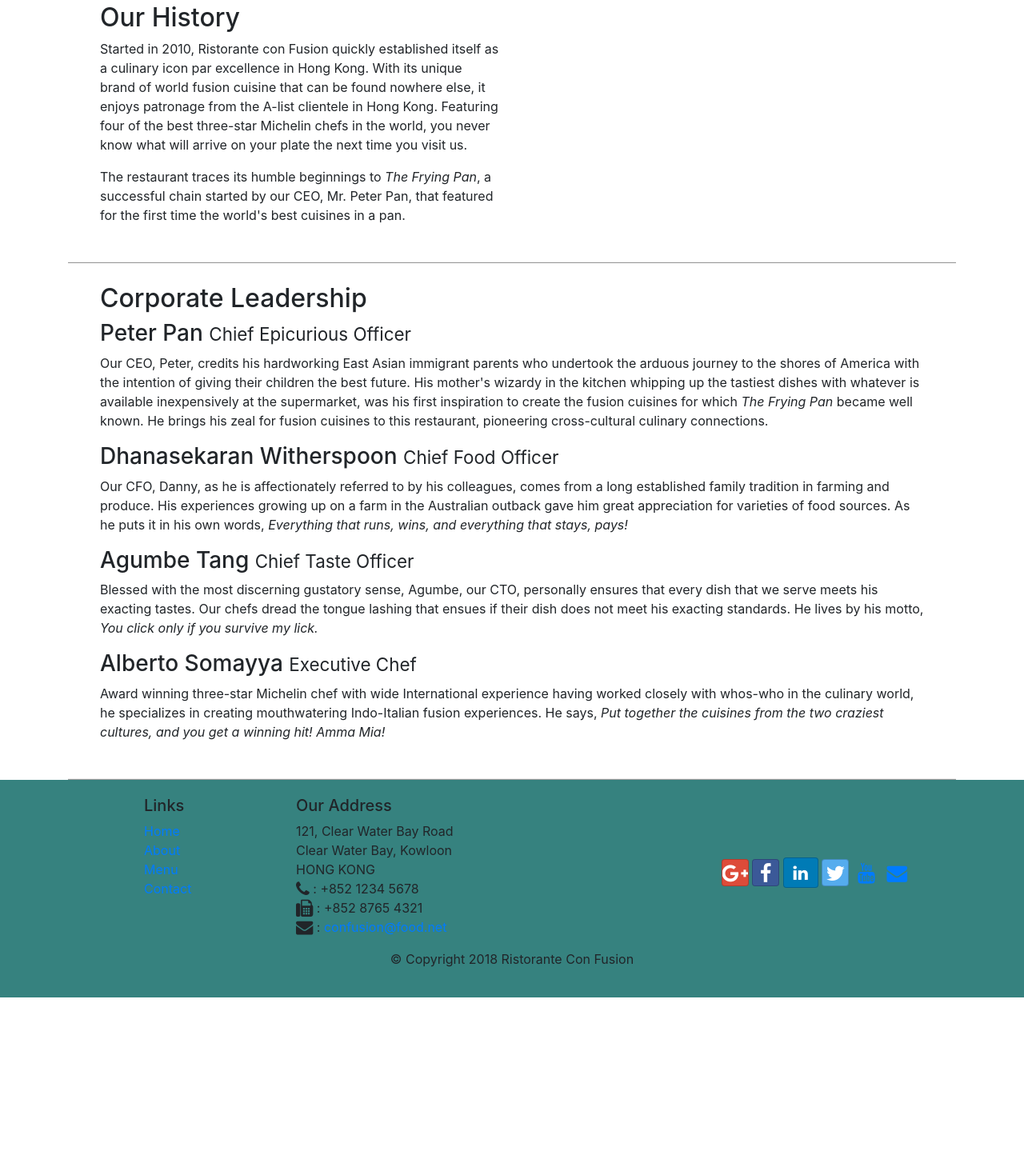
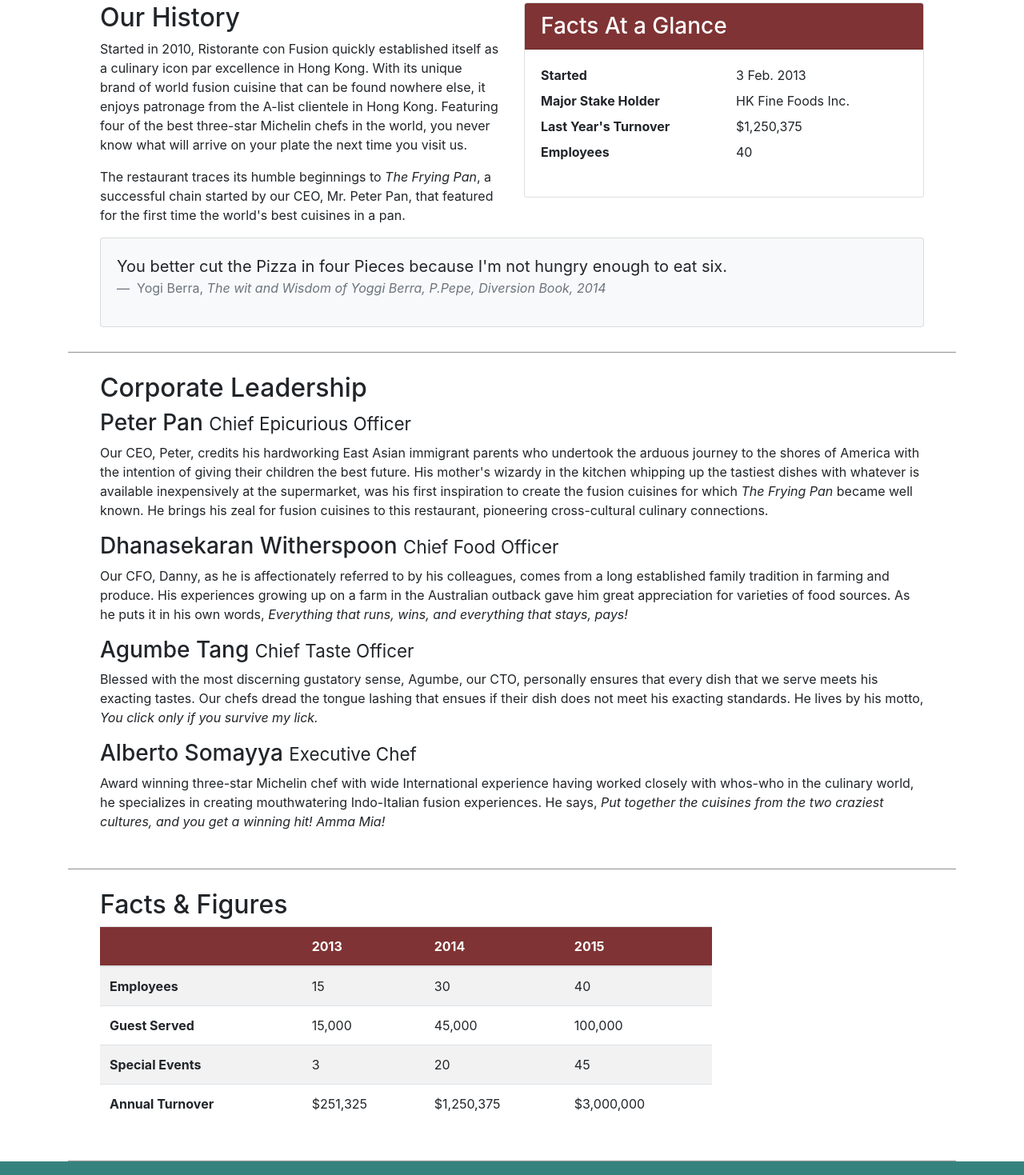
Before and after one commit to zeeshankhalid98/confusion, a website: page aboutus.html in a window 1280 px wide. Shown: the part 487-1956 px from the top of the page at 80% size. Before the commit the page ends 1734 px from the top, so only its background shows below. Drawn offline with nearby package versions, Linux system fonts and the light colour scheme.

Commit message:
Tables and Cards

```diff
--- a/aboutus.html
+++ b/aboutus.html
@@ -68,10 +68,39 @@
                 <p>Started in 2010, Ristorante con Fusion quickly established itself as a culinary icon par excellence in Hong Kong. With its unique brand of world fusion cuisine that can be found nowhere else, it enjoys patronage from the A-list clientele in Hong Kong.  Featuring four of the best three-star Michelin chefs in the world, you never know what will arrive on your plate the next time you visit us.</p>
                 <p>The restaurant traces its humble beginnings to <em>The Frying Pan</em>, a successful chain started by our CEO, Mr. Peter Pan, that featured for the first time the world's best cuisines in a pan.</p>
             </div>
-            <div class="col col-sm">
+
+            <div class="col-sm">
+                <div class="card">
+                    <h3 class="card-header text-white">Facts At a Glance</h3>
+                    <div class="card-body">
+                        <dl class="row">
+                            <dt class="col-6">Started </dt>
+                            <dd class="col-6">3 Feb. 2013</dd>
+                            <dt class="col-6">Major Stake Holder </dt>
+                            <dd class="col-6">HK Fine Foods Inc. </dd>
+                            <dt class="col-6">Last Year's Turnover </dt>
+                            <dd class="col-6">$1,250,375</dd>
+                            <dt class="col-6">Employees </dt>
+                            <dd class="col-6">40</dd>
+                        </dl>
+                    </div>
+                </div>
             </div>
+
+            <div class="col-12">
+                <div class="card card-body bg-light">
+                    <blockquote class="blockquote">
+                        <p class="mb-0">
+                            You better cut the Pizza in four Pieces because I'm not hungry enough to eat six.
+                        </p>
+                        <footer class="blockquote-footer">
+                            Yogi Berra, <cite title="source title">The wit and Wisdom of Yoggi Berra, P.Pepe, Diversion Book, 2014</cite>
+                        </footer>
+                    </blockquote>
+                </div>
+            </div>
+
         </div>
-
 
         <div class="row row-content">
             <div class="col-12 col-sm-12">
@@ -87,6 +116,56 @@
             </div>
        </div>
 
+       <div class="row row-content">
+            <div class="col-12 col-sm-9">
+                <h2>Facts &amp; Figures</h2>
+                <div class="table-responsive">
+                    <table class="table table-striped">
+                        <thead class="thead text-white">
+                            <tr>
+                                <th>&nbsp;</th>
+                                <th>2013</th>
+                                <th>2014</th>
+                                <th>2015</th>
+                            </tr>
+                        </thead>
+
+                        <tbody>
+                            <tr>
+                                <th>Employees</th>
+                                <td>15</td>
+                                <td>30</td>
+                                <td>40</td>
+                            </tr>
+
+                            <tr>
+                                <th>Guest Served</th>
+                                <td>15,000</td>
+                                <td>45,000</td>
+                                <td>100,000</td>
+                            </tr>
+
+                            <tr>
+                                <th>Special Events</th>
+                                <td>3</td>
+                                <td>20</td>
+                                <td>45</td>
+                            </tr>
+
+                            <tr>
+                                <th>Annual Turnover</th>
+                                <td>$251,325</td>
+                                <td>$1,250,375</td>
+                                <td>$3,000,000</td>
+                            </tr>
+
+                        </tbody>
+                    </table>
+                </div>
+
+            </div>
+            <div class="col-12 col-sm-3"></div>
+       </div>
     </div>
 
     <footer class="footer">
--- a/css/styles.css
+++ b/css/styles.css
@@ -43,3 +43,12 @@
         background-color: #7F3334;
        /* background-color: #512DA8;*/
     }
+
+    .card-header{
+        background-color: #7F3334 ;
+    }
+
+    .thead{
+        background-color: #7F3334 ;
+
+    }
```
Also changed, not shown: contactus.html (+5 -5 lines).
